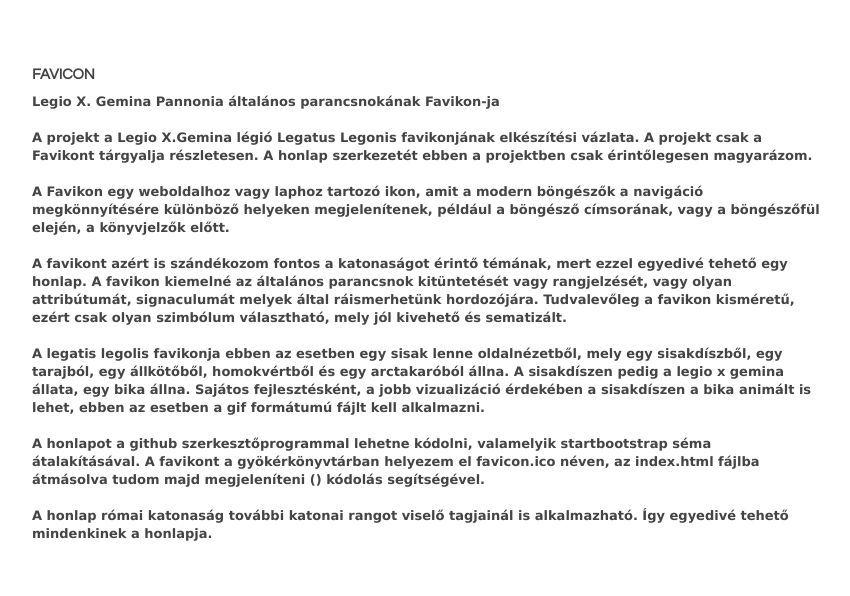
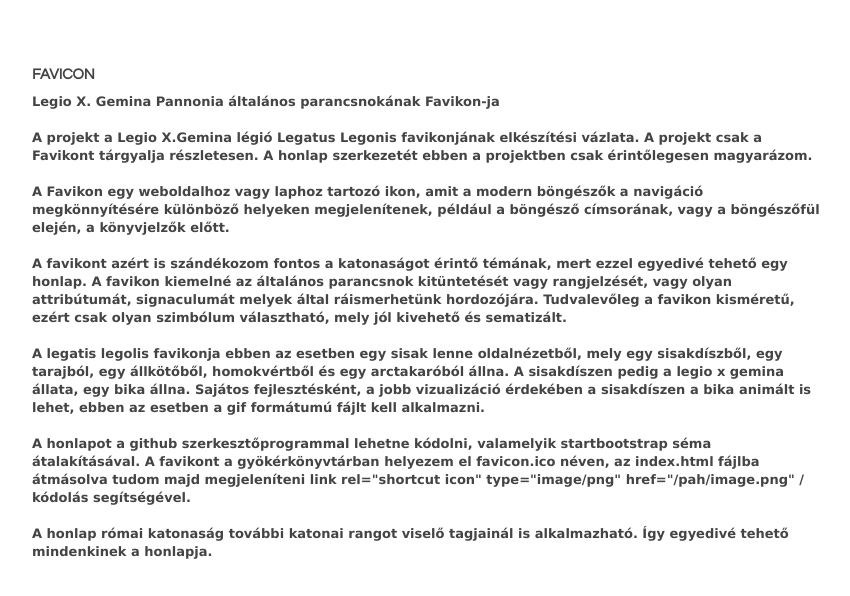
Before and after one commit to bankitomi26/try, a plain HTML site: page index.html in a window 1280 px wide. Shown: the part 137-733 px from the top of the page, without its empty margins (213-1063 px from the left). Drawn offline with nearby package versions, Linux system fonts and the light colour scheme; a script that the page names is missing.

Commit message:
Update index.html

```diff
--- a/index.html
+++ b/index.html
@@ -31,7 +31,7 @@
 <p>A Favikon egy weboldalhoz vagy laphoz tartozó ikon, amit a modern böngészők a navigáció megkönnyítésére különböző helyeken megjelenítenek, például a böngésző címsorának, vagy a böngészőfül elején, a könyvjelzők előtt.</p>
 <p>A favikont azért is szándékozom fontos a katonaságot érintő témának, mert ezzel egyedivé tehető egy honlap. A favikon kiemelné az általános parancsnok kitüntetését vagy rangjelzését, vagy olyan attribútumát, signaculumát melyek által ráismerhetünk hordozójára. Tudvalevőleg a favikon kisméretű, ezért csak olyan szimbólum választható, mely jól kivehető és sematizált.</p>
 <p>A legatis legolis favikonja ebben az esetben egy sisak lenne oldalnézetből, mely egy sisakdíszből, egy tarajból, egy állkötőből, homokvértből és egy arctakaróból állna. A sisakdíszen pedig a legio x gemina állata, egy bika állna. Sajátos fejlesztésként, a jobb vizualizáció érdekében a sisakdíszen a bika animált is lehet, ebben az esetben a gif formátumú fájlt kell alkalmazni.</p>
-<p>A honlapot a github szerkesztőprogrammal lehetne kódolni, valamelyik startbootstrap séma átalakításával. A favikont a gyökérkönyvtárban helyezem el favicon.ico néven, az index.html fájlba átmásolva tudom majd megjeleníteni (<link rel="shortcut icon" type="image/png" href="/path/image.png" />) kódolás segítségével.</p>
+<p>A honlapot a github szerkesztőprogrammal lehetne kódolni, valamelyik startbootstrap séma átalakításával. A favikont a gyökérkönyvtárban helyezem el favicon.ico néven, az index.html fájlba átmásolva tudom majd megjeleníteni link rel="shortcut icon" type="image/png" href="/pah/image.png" / kódolás segítségével.</p>
 <p>A honlap római katonaság további katonai rangot viselő tagjainál is alkalmazható. Így egyedivé tehető mindenkinek a honlapja.
       </p>
     </div>
```
